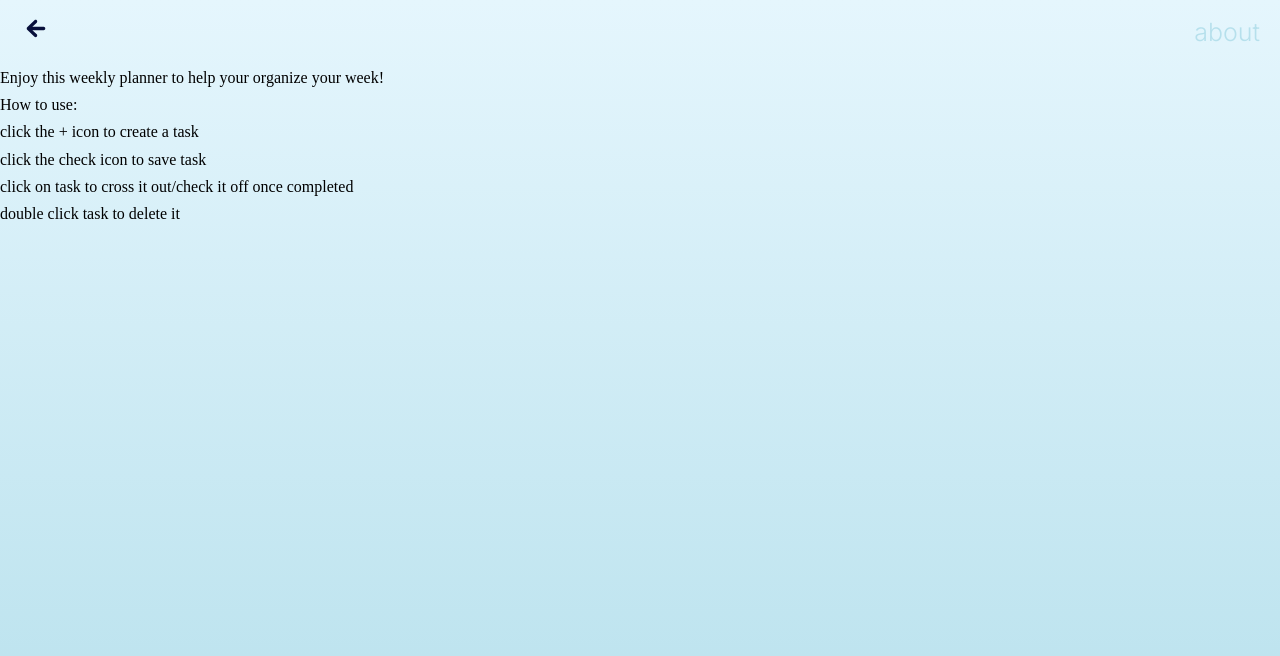
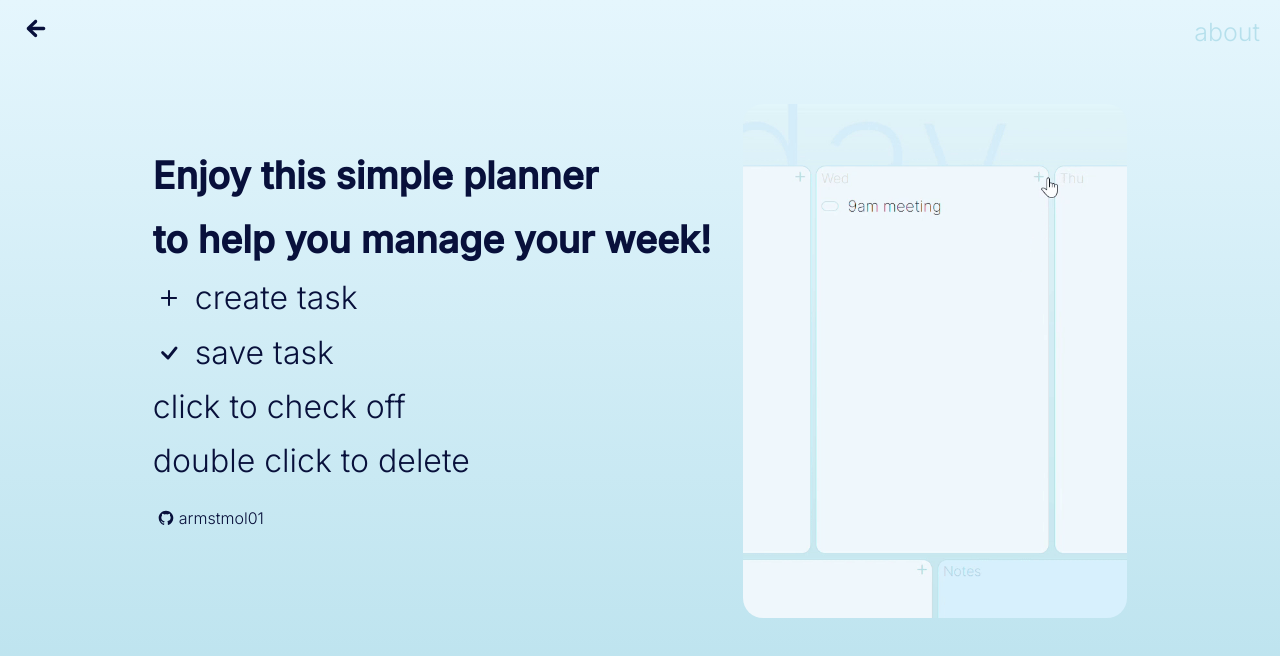
Before and after one commit to armstmol01/weekly-planner, a React (Create React App) app in the folder client/: page /about in a window 1280 px wide. Shown: the top 656 px of the page. Built offline with nearby package versions, Linux system fonts and the light colour scheme; a web font is replaced by a local one.

Commit message:
about page and gif

```diff
--- a/client/src/components/about/About.css
+++ b/client/src/components/about/About.css
@@ -0,0 +1,38 @@
+.about__container {
+  display: flex;
+  justify-content: center;
+  gap: 2rem;
+  font-family: 'Inter', sans-serif;
+  font-weight: 300;
+  color: var(--color-primary);
+}
+
+.direction__container {
+  margin-top: 5rem;
+  font-size: 2rem;
+}
+
+.icon__container, .github-link {
+  display: flex;
+  align-items: center;
+  gap: 10px;
+}
+
+.github-link {
+  margin-top: 1rem;
+  font-size: 1rem;
+  padding-left: 5px;
+  color: var(--color-primary);
+  transition: var(--transition);
+  gap: 5px
+}
+
+.github-link:hover {
+  color: rgb(108, 201, 238);
+}
+
+.demo {
+  border-radius: 20px;
+  width: 30%;
+  margin-top: 40px;
+}
--- a/client/src/components/about/About.jsx
+++ b/client/src/components/about/About.jsx
@@ -1,22 +1,38 @@
 import React from 'react'
 import './About.css'
 import Nav from '../nav/Nav'
+import DEMO from '../../assets/werkweekdemo.gif'
+import { IoIosAdd } from 'react-icons/io'
+import { BsCheck } from 'react-icons/bs'
+import { GrGithub } from 'react-icons/gr'
+
+const style = {display: 'inline'};
 
 const About = () => {
   return (
-    <div className="about__container">
+    <>
       <Nav data='about' className='nav'></Nav>
-      <div>
-        <p>Enjoy this weekly planner to help your organize your week!</p>
-        <p>How to use:</p>
-        <ul>
-          <li>click the + icon to create a task</li>
-          <li>click the check icon to save task</li>
-          <li>click on task to cross it out/check it off once completed</li>
-          <li>double click task to delete it</li>
-        </ul>
+      <div className="about__container">
+        <div className='direction__container'>
+          <h3>Enjoy this simple planner <br></br>to help you manage your week!</h3>
+          <div className='icon__container'>
+            <IoIosAdd/>
+            <p>create task</p></div>
+          <div className='icon__container'>
+            <BsCheck/>
+            <p>save task</p></div>
+          <p>click  to check off</p>
+          <p>double click to delete</p>
+          <a href="https://github.com/armstmol01" target="_blank" rel="noreferrer noopener" className='github-link' >
+            <GrGithub/>
+            <p>armstmol01</p>
+          </a>
+
+        </div>
+        <img src={DEMO} alt="demo of the site" className='demo'></img>
       </div>
-    </div>
+    </>
+
   )
 }
 
--- a/client/src/components/home/Home.jsx
+++ b/client/src/components/home/Home.jsx
@@ -12,7 +12,7 @@ const Home = (props) => {
   const userData = location.state.resp;
   const notes = useRef("");
   const [loaded, setLoaded] = useState(false);
-  const [errorMsg, setErrorMsg] = useState("");
+  const [errorMsg, setErrorMsg] = useState("Ok");
   const [tasks, setTasks] = useState([[], [], [], [], [], [], []]);
 
   useEffect(() => {
--- a/client/src/components/login/Login.css
+++ b/client/src/components/login/Login.css
@@ -34,7 +34,7 @@ h1 {
   padding-top: 1rem;
   align-items: center;
   border-radius: 50px;
-  gap: 1rem;
+  gap: 2rem;
   backdrop-filter: blur(10px);
 }
 
@@ -119,6 +119,11 @@ button {
   overflow: -moz-hidden-unscrollable;
 }
 
+.error__msg {
+  position: fixed; /*so doesn't affect other elems around it*/
+  top: calc(50% - 3rem);
+}
+
 .hidden {
   display: none;
 }
```
Also changed, not shown: client/src/assets/werkweekdemo.gif (added).
